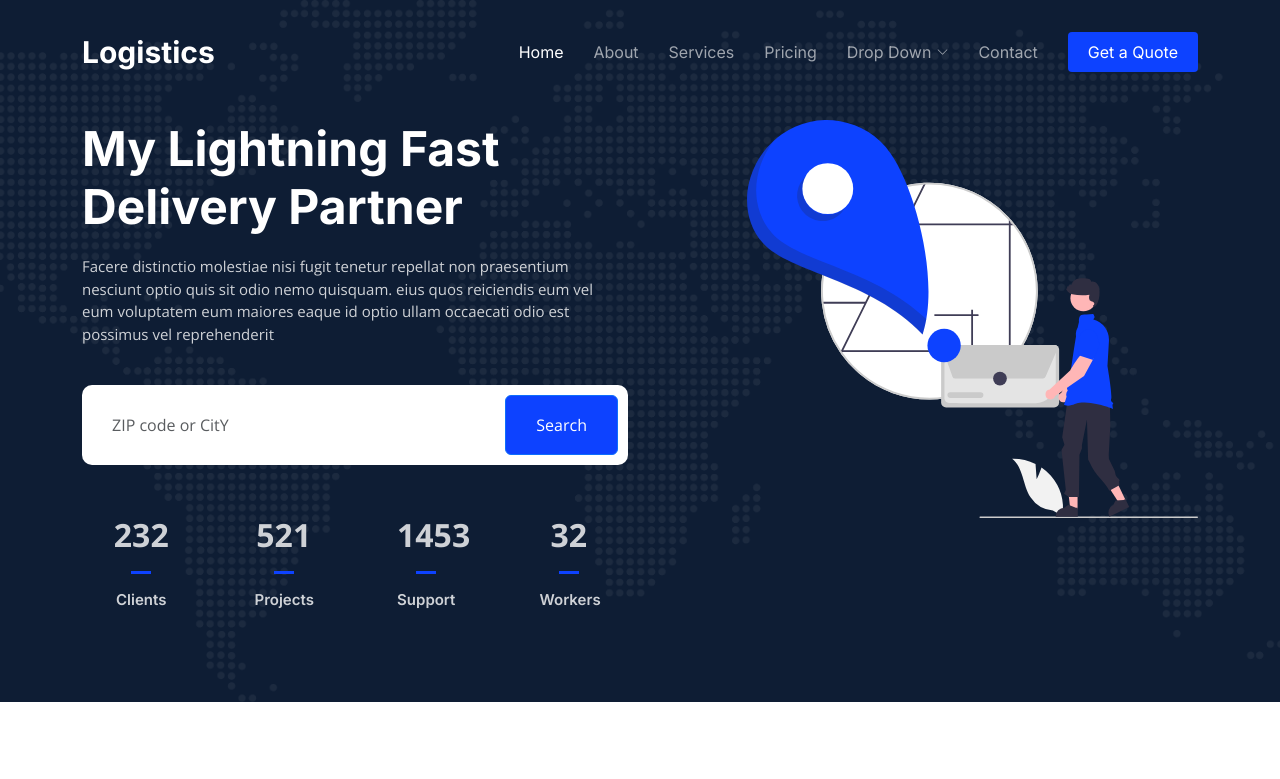
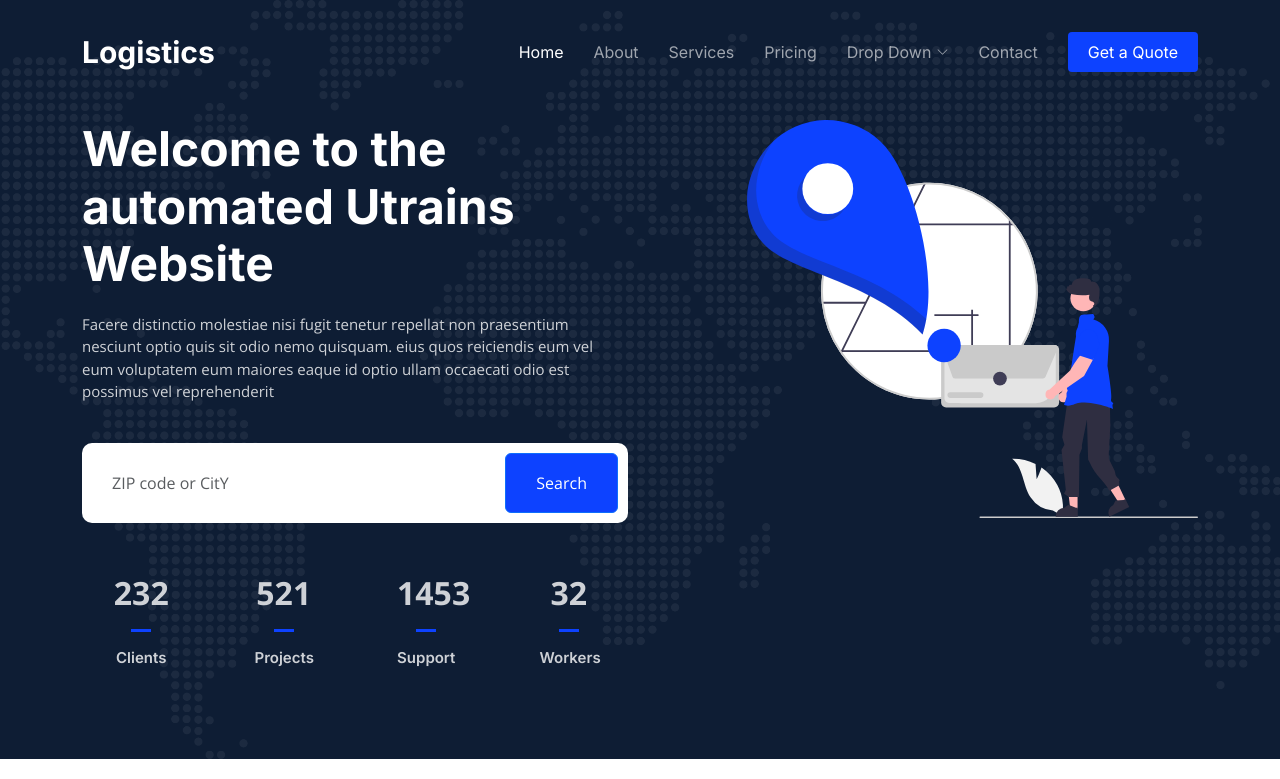
Before and after one commit to RGJ2023/awscicd, a plain HTML site: page index.html in a window 1280 px wide. Shown: the top 779 px of the page. Drawn offline with nearby package versions, Linux system fonts and the light colour scheme.

Commit message:
added a welcome message

```diff
--- a/index.html
+++ b/index.html
@@ -89,7 +89,7 @@
     <div class="container">
       <div class="row gy-4 d-flex justify-content-between">
         <div class="col-lg-6 order-2 order-lg-1 d-flex flex-column justify-content-center">
-          <h2 data-aos="fade-up">My Lightning Fast Delivery Partner</h2>
+          <h2 data-aos="fade-up">Welcome to the automated Utrains Website</h2>
           <p data-aos="fade-up" data-aos-delay="100">Facere distinctio molestiae nisi fugit tenetur repellat non praesentium nesciunt optio quis sit odio nemo quisquam. eius quos reiciendis eum vel eum voluptatem eum maiores eaque id optio ullam occaecati odio est possimus vel reprehenderit</p>
 
           <form action="#" class="form-search d-flex align-items-stretch mb-3" data-aos="fade-up" data-aos-delay="200">
```
